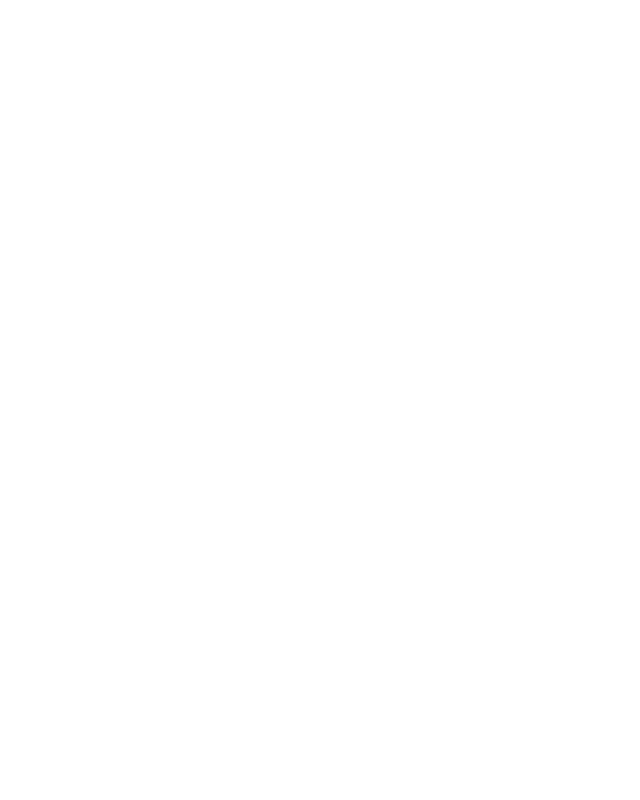
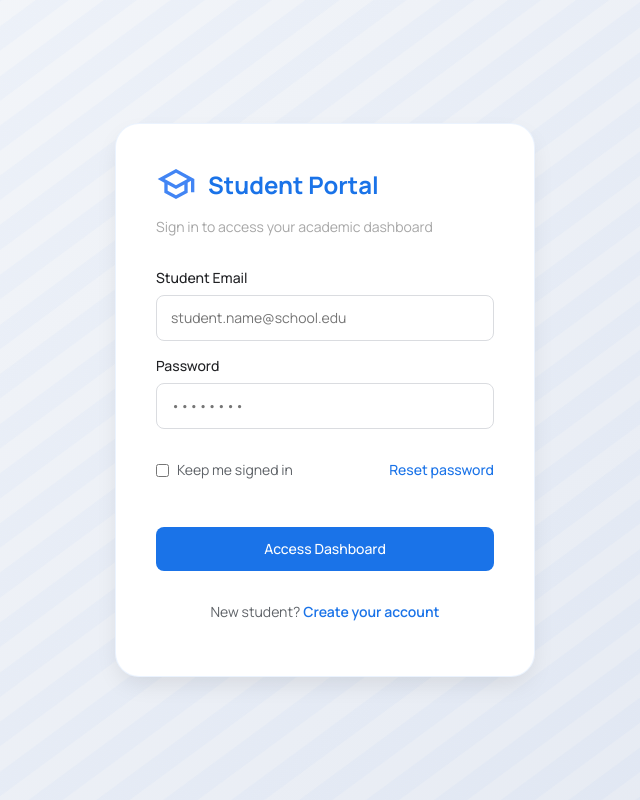
Before and after one commit to ToastFreak777/Lume, a React (Vite) app in the folder frontend/: page /form/login in a window 1280 px wide. Before the commit this address had no page. Shown: the whole page, without its empty margins (315-955 px from the left). Built offline with nearby package versions, Linux system fonts and the light colour scheme; the HTML template or start-up script is replaced by a standard one.

Commit message:
adding basic login/sign-up page

```diff
--- a/frontend/src/App.jsx
+++ b/frontend/src/App.jsx
@@ -1,5 +1,5 @@
 import { BrowserRouter, Routes, Route, Outlet } from "react-router";
-import { Grades, Home, Notes } from "./pages";
+import { Grades, Home, Login, Notes, Register } from "./pages";
 import { Navbar, Searchbar } from "./components";
 
 const Layout = () => (
@@ -31,6 +31,10 @@
           <Route path="settings" element={<UnderDevelopment />} />
           <Route path="logout" element={<UnderDevelopment />} />
         </Route>
+        <Route path="/form">
+          <Route path="login" element={<Login />} />
+          <Route path="register" element={<Register />} />
+        </Route>
       </Routes>
     </BrowserRouter>
   );
--- /dev/null
+++ b/frontend/src/pages/Login/Login.jsx
@@ -0,0 +1,63 @@
+import styles from "./Login.module.css";
+import { Link } from "react-router";
+
+const Login = () => {
+  return (
+    <div className={styles.container}>
+      <div className={styles.formContainer}>
+        <div className={styles.logo}>
+          <svg viewBox="0 0 24 24" className={styles.logoIcon}>
+            <path d="M12 3L1 9L5 11.18V17.18L12 21L19 17.18V11.18L21 10.09V17H23V9L12 3ZM18.82 9L12 12.72L5.18 9L12 5.28L18.82 9ZM17 16L12 18.72L7 16V12.27L12 15L17 12.27V16Z" />
+          </svg>
+          <h1>Student Portal</h1>
+        </div>
+        <p className={styles.subtitle}>
+          Sign in to access your academic dashboard
+        </p>
+
+        <form className={styles.form}>
+          <div className={styles.inputGroup}>
+            <label htmlFor="email">Student Email</label>
+            <input
+              type="email"
+              id="email"
+              placeholder="student.name@school.edu"
+              required
+            />
+          </div>
+
+          <div className={styles.inputGroup}>
+            <label htmlFor="password">Password</label>
+            <input
+              type="password"
+              id="password"
+              placeholder="••••••••"
+              required
+            />
+          </div>
+
+          <div className={styles.options}>
+            <label className={styles.remember}>
+              <input type="checkbox" />
+              Keep me signed in
+            </label>
+            <a href="#" className={styles.forgot}>
+              Reset password
+            </a>
+          </div>
+
+          <button type="submit" className={styles.submitBtn}>
+            Access Dashboard
+          </button>
+        </form>
+
+        <p className={styles.signup}>
+          New student?
+          <Link to="/form/register"> Create your account</Link>
+        </p>
+      </div>
+    </div>
+  );
+};
+
+export default Login;
--- /dev/null
+++ b/frontend/src/pages/Login/Login.module.css
@@ -0,0 +1,158 @@
+.container {
+  min-height: 100vh;
+  display: grid;
+  place-items: center;
+  background: linear-gradient(135deg, #f5f7fa 0%, #e4e9f2 100%);
+  position: relative;
+  overflow: hidden;
+
+  &::before {
+    content: "";
+    position: absolute;
+    width: 150%;
+    height: 150%;
+    background: repeating-linear-gradient(
+      45deg,
+      transparent,
+      transparent 20px,
+      rgba(66, 133, 244, 0.03) 20px,
+      rgba(66, 133, 244, 0.03) 40px
+    );
+    animation: move 20s linear infinite;
+  }
+}
+
+@keyframes move {
+  0% {
+    transform: translate(-10%, -10%) rotate(0deg);
+  }
+  100% {
+    transform: translate(-10%, -10%) rotate(360deg);
+  }
+}
+
+.formContainer {
+  background: white;
+  padding: 2.5rem;
+  border-radius: 1.5rem;
+  width: 100%;
+  max-width: 420px;
+  box-shadow: 0 10px 25px -5px rgba(0, 0, 0, 0.1);
+  position: relative;
+  border: 1px solid rgba(66, 133, 244, 0.1);
+}
+
+.logo {
+  display: flex;
+  align-items: center;
+  gap: 0.75rem;
+  margin-bottom: 0.5rem;
+
+  .logoIcon {
+    width: 2.5rem;
+    height: 2.5rem;
+    fill: #4285f4;
+  }
+
+  h1 {
+    margin: 0;
+    font-size: var(--fs-600);
+    font-weight: var(--fw-bold);
+    color: #1a73e8;
+  }
+}
+
+.subtitle {
+  color: var(--color-gray);
+  margin-bottom: 2rem;
+}
+
+.form {
+  display: flex;
+  flex-direction: column;
+  gap: 1rem;
+
+  .inputGroup {
+    display: flex;
+    flex-direction: column;
+    gap: 0.5rem;
+
+    label {
+      font-weight: var(--fw-medium);
+      font-size: var(--fs-300);
+      color: #202124;
+    }
+
+    input {
+      padding: 0.875rem;
+      border: 1px solid #dadce0;
+      border-radius: 0.5rem;
+      font-size: var(--fs-400);
+      transition: border-color 0.2s, box-shadow 0.2s;
+
+      &:focus {
+        outline: none;
+        border-color: #4285f4;
+        box-shadow: 0 0 0 4px rgba(66, 133, 244, 0.1);
+      }
+    }
+  }
+
+  .options {
+    display: flex;
+    justify-content: space-between;
+    align-items: center;
+    font-size: var(--fs-300);
+
+    .remember {
+      display: flex;
+      align-items: center;
+      gap: 0.5rem;
+      color: #5f6368;
+    }
+
+    .forgot {
+      color: #1a73e8;
+      text-decoration: none;
+      font-weight: var(--fw-medium);
+
+      &:hover {
+        text-decoration: underline;
+      }
+    }
+  }
+}
+
+.submitBtn {
+  margin-top: 1rem;
+  padding: 0.875rem;
+  background: #1a73e8;
+  color: white;
+  border: none;
+  border-radius: 0.5rem;
+  font-size: var(--fs-400);
+  font-weight: var(--fw-medium);
+  cursor: pointer;
+  transition: background-color 0.2s;
+
+  &:hover {
+    background: #1557b0;
+  }
+}
+
+.signup {
+  margin-top: 2rem;
+  text-align: center;
+  font-size: var(--fs-300);
+  color: #5f6368;
+
+  a {
+    color: #1a73e8;
+    font-weight: var(--fw-semibold);
+    text-decoration: none;
+
+    &:hover {
+      text-decoration: underline;
+    }
+  }
+}
--- /dev/null
+++ b/frontend/src/pages/Register/Register.jsx
@@ -0,0 +1,74 @@
+import styles from "./Register.module.css";
+import { Link } from "react-router";
+
+const Register = () => {
+  return (
+    <div className={styles.container}>
+      <div className={styles.formContainer}>
+        <div className={styles.logo}>
+          <svg viewBox="0 0 24 24" className={styles.logoIcon}>
+            <path d="M12 3L1 9L5 11.18V17.18L12 21L19 17.18V11.18L21 10.09V17H23V9L12 3ZM18.82 9L12 12.72L5.18 9L12 5.28L18.82 9ZM17 16L12 18.72L7 16V12.27L12 15L17 12.27V16Z" />
+          </svg>
+          <h1>Student Registration</h1>
+        </div>
+        <p className={styles.subtitle}>
+          Create your student account to get started
+        </p>
+
+        <form className={styles.form}>
+          <div className={styles.nameGroup}>
+            <div className={styles.inputGroup}>
+              <label htmlFor="firstName">First Name</label>
+              <input type="text" id="firstName" placeholder="John" required />
+            </div>
+            <div className={styles.inputGroup}>
+              <label htmlFor="lastName">Last Name</label>
+              <input type="text" id="lastName" placeholder="Doe" required />
+            </div>
+          </div>
+
+          <div className={styles.inputGroup}>
+            <label htmlFor="studentId">Student ID</label>
+            <input
+              type="text"
+              id="studentId"
+              placeholder="Enter your student ID"
+              required
+            />
+          </div>
+
+          <div className={styles.inputGroup}>
+            <label htmlFor="email">School Email</label>
+            <input
+              type="email"
+              id="email"
+              placeholder="student.name@school.edu"
+              required
+            />
+          </div>
+
+          <div className={styles.inputGroup}>
+            <label htmlFor="password">Create Password</label>
+            <input
+              type="password"
+              id="password"
+              placeholder="••••••••"
+              required
+            />
+          </div>
+
+          <button type="submit" className={styles.submitBtn}>
+            Create Student Account
+          </button>
+        </form>
+
+        <p className={styles.login}>
+          Already enrolled?
+          <Link to="/form/login"> Sign in to your account</Link>
+        </p>
+      </div>
+    </div>
+  );
+};
+
+export default Register;
--- /dev/null
+++ b/frontend/src/pages/Register/Register.module.css
@@ -0,0 +1,140 @@
+.container {
+  min-height: 100vh;
+  display: grid;
+  place-items: center;
+  background: linear-gradient(135deg, #f5f7fa 0%, #e4e9f2 100%);
+  position: relative;
+  overflow: hidden;
+
+  &::before {
+    content: "";
+    position: absolute;
+    width: 150%;
+    height: 150%;
+    background: repeating-linear-gradient(
+      45deg,
+      transparent,
+      transparent 20px,
+      rgba(66, 133, 244, 0.03) 20px,
+      rgba(66, 133, 244, 0.03) 40px
+    );
+    animation: move 20s linear infinite;
+  }
+}
+
+@keyframes move {
+  0% {
+    transform: translate(-10%, -10%) rotate(0deg);
+  }
+  100% {
+    transform: translate(-10%, -10%) rotate(360deg);
+  }
+}
+
+.formContainer {
+  background: white;
+  padding: 2.5rem;
+  border-radius: 1.5rem;
+  width: 100%;
+  max-width: 480px;
+  box-shadow: 0 10px 25px -5px rgba(0, 0, 0, 0.1);
+  position: relative;
+  border: 1px solid rgba(66, 133, 244, 0.1);
+}
+
+.logo {
+  display: flex;
+  align-items: center;
+  gap: 0.75rem;
+  margin-bottom: 0.5rem;
+
+  .logoIcon {
+    width: 2.5rem;
+    height: 2.5rem;
+    fill: #4285f4;
+  }
+
+  h1 {
+    margin: 0;
+    font-size: var(--fs-600);
+    font-weight: var(--fw-bold);
+    color: #1a73e8;
+  }
+}
+
+.subtitle {
+  color: var(--color-gray);
+  margin-bottom: 2rem;
+}
+
+.form {
+  display: flex;
+  flex-direction: column;
+  gap: 1rem;
+
+  .nameGroup {
+    display: grid;
+    grid-template-columns: repeat(2, minmax(0, 1fr));
+    gap: 1rem;
+  }
+
+  .inputGroup {
+    display: flex;
+    flex-direction: column;
+    gap: 0.5rem;
+
+    label {
+      font-weight: var(--fw-medium);
+      font-size: var(--fs-300);
+      color: #202124;
+    }
+
+    input {
+      padding: 0.875rem;
+      border: 1px solid #dadce0;
+      border-radius: 0.5rem;
+      font-size: var(--fs-400);
+      transition: border-color 0.2s, box-shadow 0.2s;
+
+      &:focus {
+        outline: none;
+        border-color: #4285f4;
+        box-shadow: 0 0 0 4px rgba(66, 133, 244, 0.1);
+      }
+    }
+  }
+}
+
+.submitBtn {
+  margin-top: 1rem;
+  padding: 0.875rem;
+  background: #1a73e8;
+  color: white;
+  border: none;
+  border-radius: 0.5rem;
+  font-size: var(--fs-400);
+  font-weight: var(--fw-medium);
+  cursor: pointer;
+  transition: background-color 0.2s;
+
+  &:hover {
+    background: #1557b0;
+  }
+}
+
+.login {
+  margin-top: 2rem;
+  text-align: center;
+  font-size: var(--fs-300);
+  color: #5f6368;
+
+  a {
+    color: #1a73e8;
+    font-weight: var(--fw-semibold);
+    text-decoration: none;
+
+    &:hover {
+      text-decoration: underline;
+    }
+  }
+}
--- a/frontend/src/pages/index.js
+++ b/frontend/src/pages/index.js
@@ -1,5 +1,7 @@
 import Home from "./Home/Home";
 import Grades from "./Grades/Grades";
 import Notes from "./Notes/Notes";
+import Login from "./Login/Login";
+import Register from "./Register/Register";
 
-export { Home, Grades, Notes };
+export { Home, Grades, Notes, Login, Register };
```
